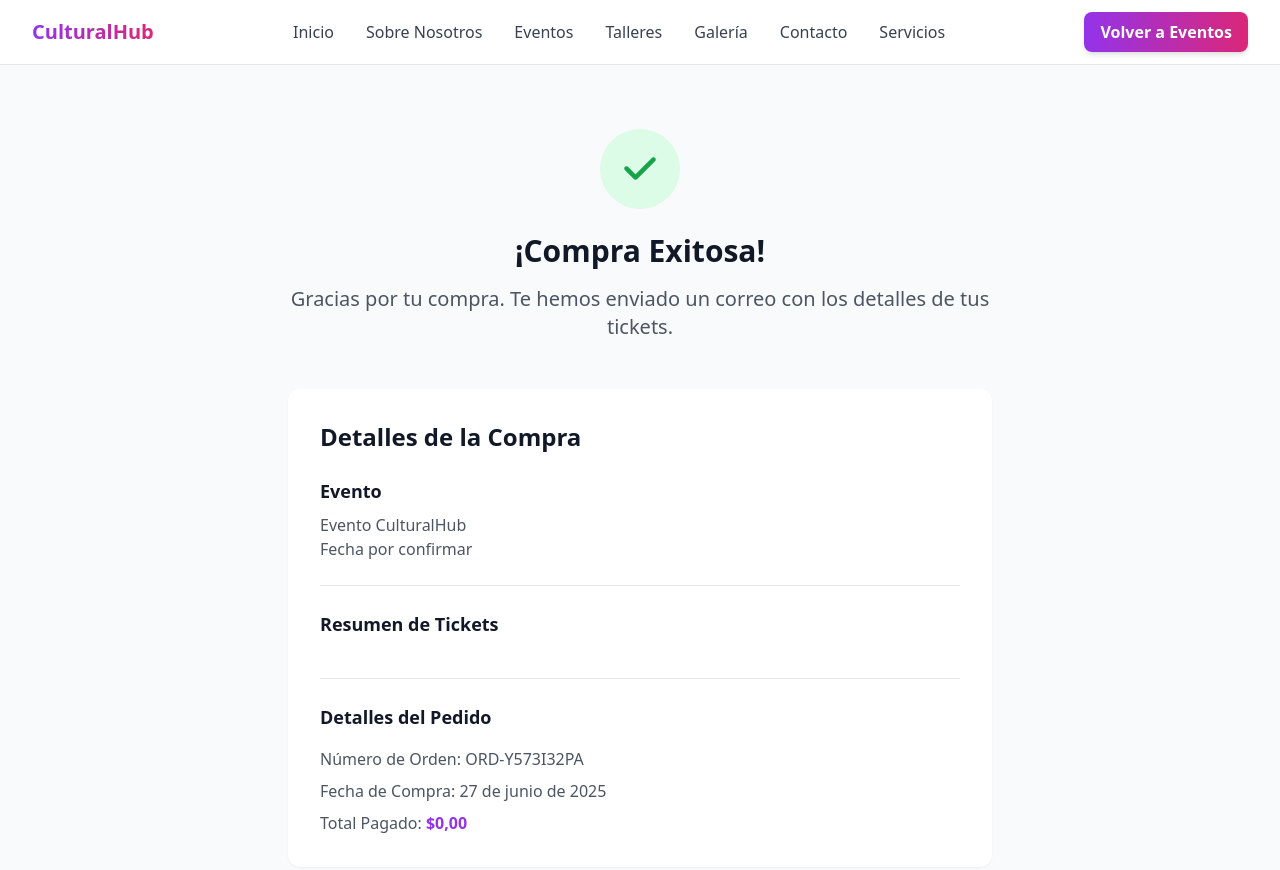
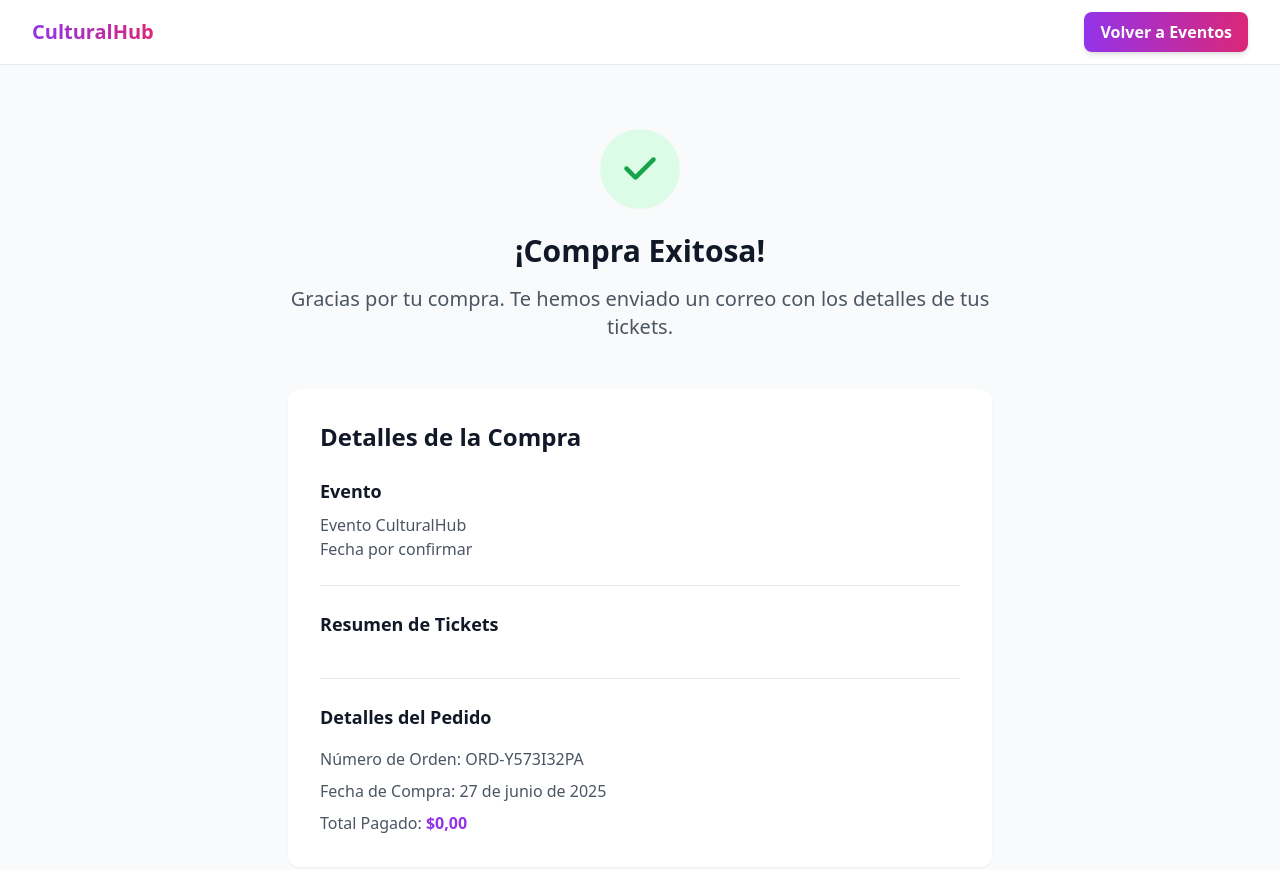
Before and after one commit to bialotomas/grupo12-proyectofinal, a plain HTML site: page success.html in a window 1280 px wide. Shown: the top 870 px of the page. Drawn offline with nearby package versions, Linux system fonts and the light colour scheme.

Commit message:
Update success.html

```diff
--- a/success.html
+++ b/success.html
@@ -23,15 +23,6 @@
                 CulturalHub
               </span>
             </a>
-          </div>
-          <div class="hidden md:flex items-center space-x-8">
-            <a href="index.html" class="text-gray-700 hover:text-purple-600 transition-colors">Inicio</a>
-            <a href="sobre-nosotros.html" class="text-gray-700 hover:text-purple-600 transition-colors">Sobre Nosotros</a>
-            <a href="eventos.html" class="text-gray-700 hover:text-purple-600 transition-colors">Eventos</a>
-            <a href="talleres.html" class="text-gray-700 hover:text-purple-600 transition-colors">Talleres</a>
-            <a href="galeria.html" class="text-gray-700 hover:text-purple-600 transition-colors">Galería</a>
-            <a href="contacto.html" class="text-gray-700 hover:text-purple-600 transition-colors">Contacto</a>
-            <a href="servicios.html" class="text-gray-700 hover:text-purple-600 transition-colors">Servicios</a>
           </div>
           <a
             href="eventos.html"
```
